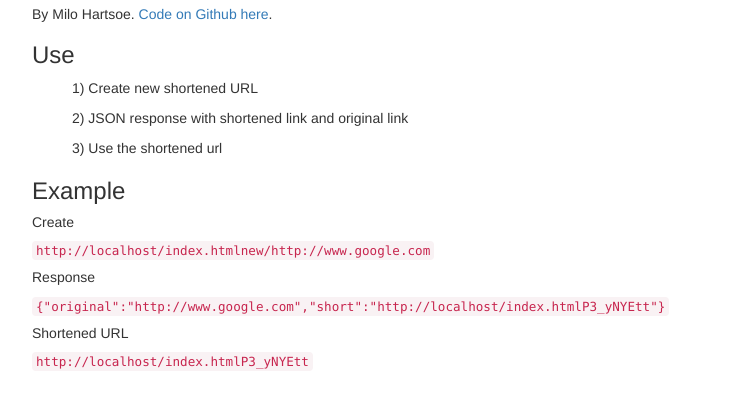
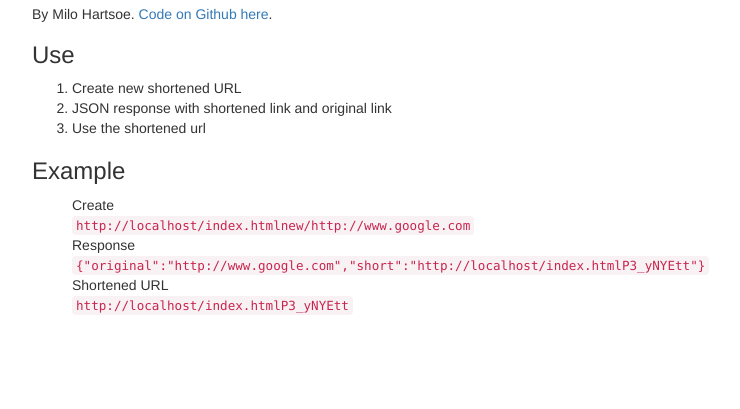
Before and after one commit to MiloATH/URLShortener, a website: page index.html in a window 1280 px wide. Shown: the part 63-472 px from the top of the page, without its empty margins (38-778 px from the left). Drawn offline with nearby package versions, Linux system fonts and the light colour scheme.

```diff
--- a/index.html
+++ b/index.html
@@ -13,17 +13,22 @@
             By Milo Hartsoe. <a href="https://github.com/MiloATH/URLShortener">Code on Github here</a>.
         </h5>
         <h3>Use</h3>
-            <ul>1) Create new shortened URL</ul>
-            <ul>2) JSON response with shortened link and original link</ul>
-            <ul>3) Use the shortened url</ul>
+
+        <ol type="1">
+            <li>Create new shortened URL</li>
+            <li>JSON response with shortened link and original link</li>
+            <li>Use the shortened url</li>
+        </ol>
 
         <h3>Example</h3>
-        <h5>Create</h5>
+        <ul style="list-style-type:none">
+        <li>Create</li>
         <code id="create"></code>
-        <h5>Response</h5>
+        <li>Response</li>
         <code id="res"></code>
-        <h5>Shortened URL</h5>
+        <li>Shortened URL</li>
         <code id="link"></code></code>
+        </ul>
         <script type="text/javascript">
             window.onload = function() {
                 var url = window.location.toString();
```
Also changed, not shown: server.js (+4 -3 lines), README.md.
